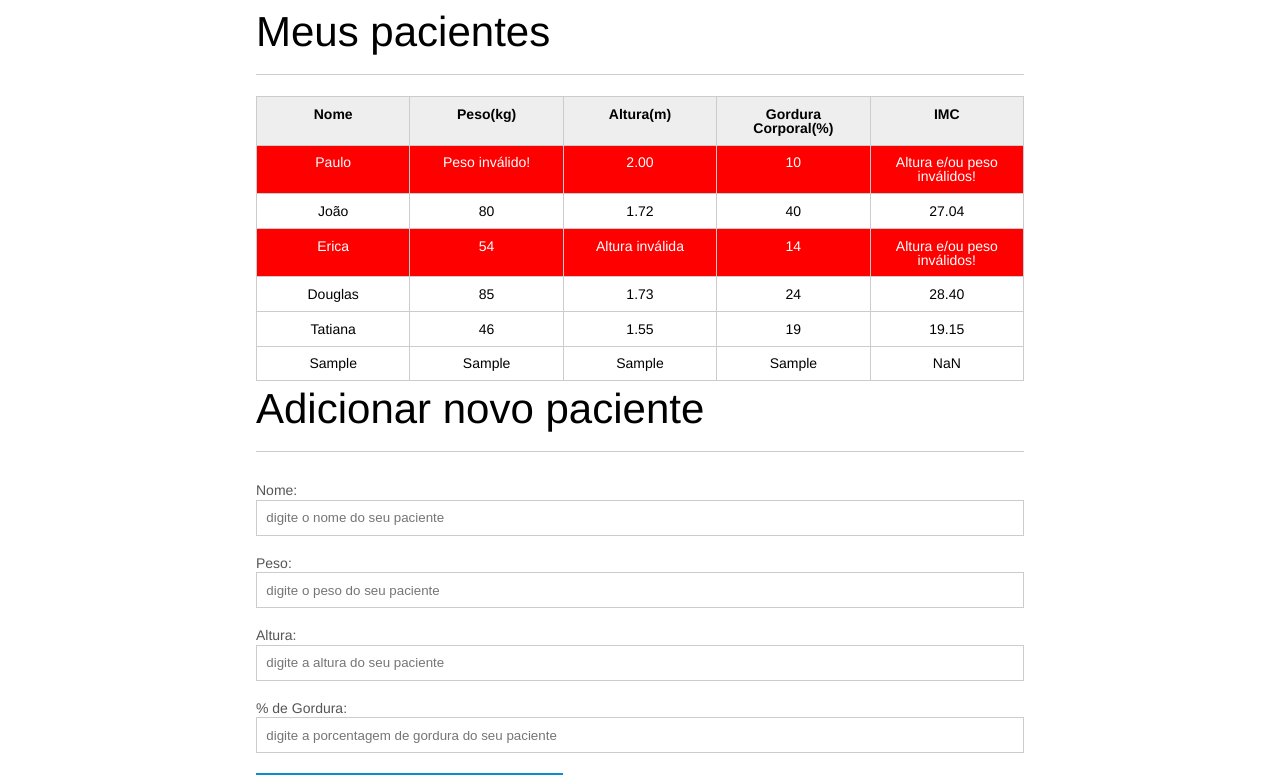
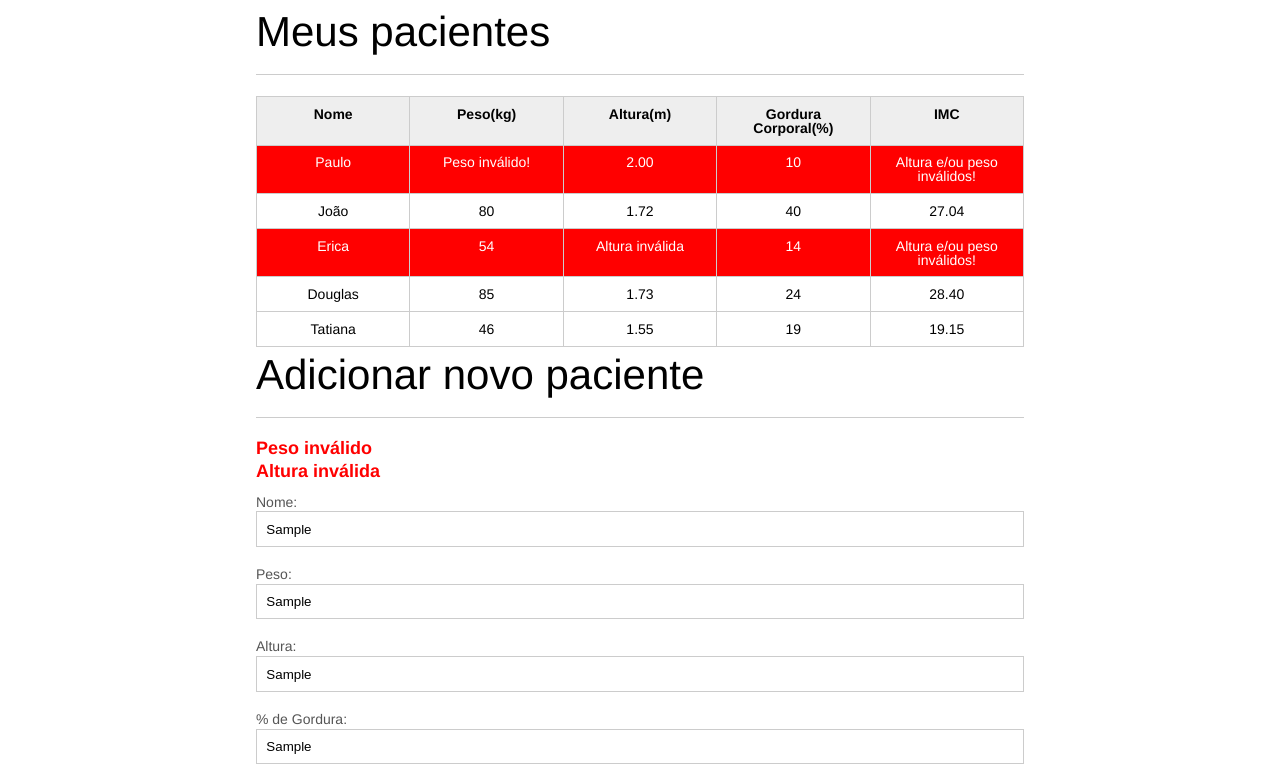
Before and after one commit to IvanConsalter/Formacao_ONE_Logica_Programacao, a plain HTML site: page 05_JavaScript-Programando na liguagem da web/aulas/index.html in a window 1280 px wide. Both pictures are taken after typing "Sample", "Sample", "Sample", "Sample" into the empty fields and a click on the button "Adicionar". Shown: the part 45-820 px from the top of the page. Drawn offline with Linux system fonts and the light colour scheme.

Commit message:
.push, innerHTML, forEach

```diff
--- a/05_JavaScript-Programando na liguagem da web/aulas/css/index.css
+++ b/05_JavaScript-Programando na liguagem da web/aulas/css/index.css
@@ -138,3 +138,10 @@ button[disabled=disabled], button:disabled {
 	background: #F00;
 	color: #FFF;
 }
+
+.mensagens-erro {
+	color: red;
+	font-weight: bold;
+	font-size: 18px;
+	margin: 5px 0;
+}
--- a/05_JavaScript-Programando na liguagem da web/aulas/index.html
+++ b/05_JavaScript-Programando na liguagem da web/aulas/index.html
@@ -75,6 +75,7 @@
 
 	<section class="container">
 		<h2 id="titulo-form">Adicionar novo paciente</h2>
+		<ul id="mensagens-erro"></ul>
 		<form id="form-adiciona">
 			<div class="grupo">
 				<label for="nome">Nome:</label>
--- a/05_JavaScript-Programando na liguagem da web/aulas/js/calcula-imc.js
+++ b/05_JavaScript-Programando na liguagem da web/aulas/js/calcula-imc.js
@@ -1,3 +1,19 @@
+function validaPeso(peso) {
+	if (peso >= 0 && peso < 1000){
+		return true;
+	}else {
+		return false;
+	}
+}
+
+function validaAltura(altura) {
+	if (altura >= 0 && altura <= 3.00) {
+		return true;
+	}else {
+		return false;
+	}
+}
+
 function calculaImc(peso, altura) {
 	return (peso / (altura * altura)).toFixed(2);
 }
@@ -18,16 +34,16 @@ for(var i = 0; i < pacientes.length; i++) {
 	var peso = tdPeso.textContent;
 	var altura = tdAltura.textContent;
 
-	var pesoValido = true;
-	var alturaValida = true;
+	var pesoValido = validaPeso(peso);
+	var alturaValida = validaAltura(altura);
 
-	if(peso <= 0 || peso >= 1000) {
+	if(!pesoValido) {
 		tdPeso.textContent = 'Peso inválido!';
 		paciente.classList.add('paciente-invalido');
 		pesoValido = false;
 	}
 
-	if(altura <= 0 || altura >= 3) {
+	if(!alturaValida) {
 		tdAltura.textContent = 'Altura inválida';
 		paciente.classList.add('paciente-invalido');
 		alturaValida = false;
--- a/05_JavaScript-Programando na liguagem da web/aulas/js/form.js
+++ b/05_JavaScript-Programando na liguagem da web/aulas/js/form.js
@@ -1,3 +1,49 @@
+function exibeMensagemErro(erros) {
+   var ul = document.querySelector('#mensagens-erro');
+   ul.innerHTML = "";
+
+   erros.forEach(function(erro){
+
+      var li = document.createElement('li');
+      li.textContent = erro;
+      li.classList.add('mensagens-erro');
+      ul.appendChild(li);
+
+   });
+}
+
+function validaPaciente(paciente) {
+
+   var erros = [];
+
+   if(paciente.nome.length == 0) {
+      erros.push("O nome não pode ser em branco");
+   }
+
+   if(paciente.gordura.length == 0) {
+      erros.push("A gordura não pode ser em branco");
+   }
+
+   if(paciente.peso.length == 0) {
+      erros.push("O peso não pode ser em branco");
+   }
+
+   if(paciente.altura.length == 0) {
+      erros.push("A altura não pode ser em branco");
+   }
+
+   if(!validaPeso(paciente.peso)) {
+      erros.push("Peso inválido");
+   }
+
+   if(!validaAltura(paciente.altura)) {
+      erros.push("Altura inválida");
+   }
+
+   return erros;
+
+}
+
 function obtemPacienteDoFormulario(form) {
 
    var paciente = {
@@ -36,13 +82,20 @@ function montaTr(paciente) {
 var botaoAdicionar = document.querySelector('#adicionar-paciente');
 botaoAdicionar.addEventListener('click', function(event) {
 
-    event.preventDefault();
+   event.preventDefault();
 
    var form = document.querySelector('#form-adiciona');
    var paciente = obtemPacienteDoFormulario(form);
 
+   var trPaciente = montaTr(paciente);
 
-   var trPaciente = montaTr(paciente);
+   var erros = validaPaciente(paciente);
+
+   if(erros.length > 0){
+
+      exibeMensagemErro(erros);
+      return;
+   }
 
    var tabela = document.querySelector('#tabela-pacientes');
 
@@ -50,4 +103,7 @@ botaoAdicionar.addEventListener('click', function(event) {
 
    form.reset();
 
+   var mensagensErro = document.querySelector('#mensagens-erro');
+   mensagensErro.innerHTML = "";
+
 });
```
Also changed, not shown: 3 other files.
